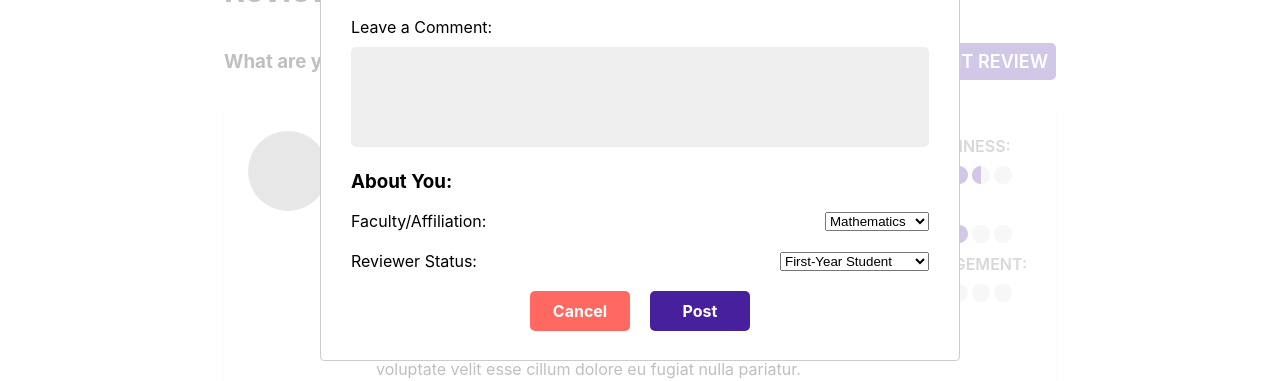
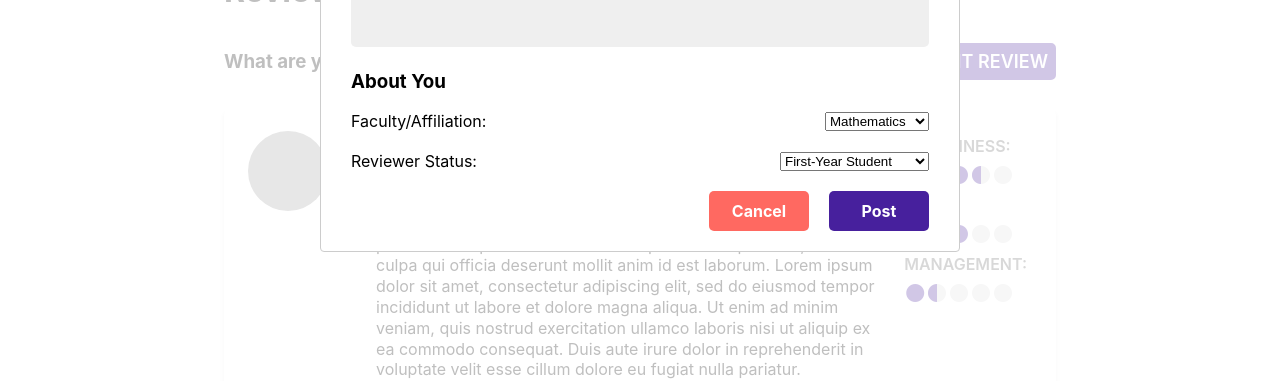
Before and after one commit to loolabs/waterpark, a Next.js app in the folder client/: page /housing/1 in a window 1280 px wide. Both pictures are taken after a click on the button "SUBMIT REVIEW". Shown: the part 1314-1695 px from the top of the page. Built offline with nearby package versions, Linux system fonts and the light colour scheme; grey boxes are pictures that could not be loaded.

Commit message:
Improve styling

```diff
--- a/client/components/resource-details/SubmitReview.tsx
+++ b/client/components/resource-details/SubmitReview.tsx
@@ -42,10 +42,14 @@ const SubmitReviewBanner = styled.div`
 
 const ModalStyle = {
   content: {
+    position: 'relative',
+    top: '10%',
     width: '50%',
-    minWidth: width.mobileS,
+    minWidth: 'min(100%, ' + width.mobile + ')',
     minHeight: width.mobile,
-    height: '75%',
+    overflowX: 'scroll',
+    overflowY: 'scroll',
+    height: 'max(auto, 80%)',
     margin: 'auto',
     textAlign: 'center',
     inset: '0',
@@ -97,6 +101,7 @@ const ModalRating = styled(
           color1={'#DDDDDD'}
           color2={colours.primary1}
           edit={true}
+          onRatingChange={onRatingChange}
         />
       </div>
     )
@@ -145,10 +150,15 @@ const CancelButton = styled.button`
   border: none;
   font-size: ${desktopFontSize.body1};
   margin-right: 20px;
+  cursor: pointer;
+
+  &:hover {
+    background: #ff0000;
+  }
 `
 
 const PostButton = styled.button`
-  background: #47209d;
+  background: ${colours.primary1};
   border-radius: 5px;
   font-family: ${fontInter};
   font-weight: ${fontWeight.bold};
@@ -157,9 +167,21 @@ const PostButton = styled.button`
   padding: 10px 20px;
   border: none;
   font-size: ${desktopFontSize.body1};
+  cursor: pointer;
+
+  &:hover {
+    background: #31166d;
+  }
 `
 
-const ButtonDiv = styled.div``
+const ButtonDiv = styled.div`
+  @media ${largerThan(width.mobile)} {
+    display: flex;
+    justify-content: flex-end;
+  }
+  margin-left: 10px;
+  margin-right: 10px;
+`
 
 const DropdownRow = styled.div`
   display: flex;
@@ -226,13 +248,11 @@ const ModalContent = ({ onRequestClose }: { onRequestClose: () => void }) => {
             />
           </label>
         </ModalCommentDiv>
-        <AboutYou>About You:</AboutYou>
+        <AboutYou>About You</AboutYou>
         <DropdownRow>
           <label htmlFor="faculty">Faculty/Affiliation: </label>
           <Dropdown name="faculty">
             {Object.values(Faculty).map((value) => {
-              console.log('value: ' + value)
-              console.log('string: ' + Faculty[value])
               return (
                 <option key={value} value={value}>
                   {value}
```
